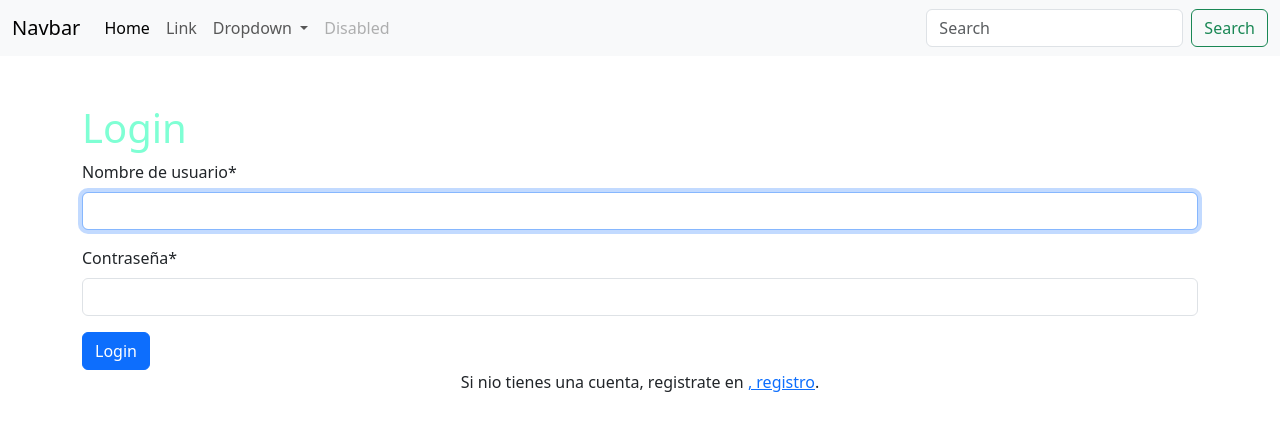
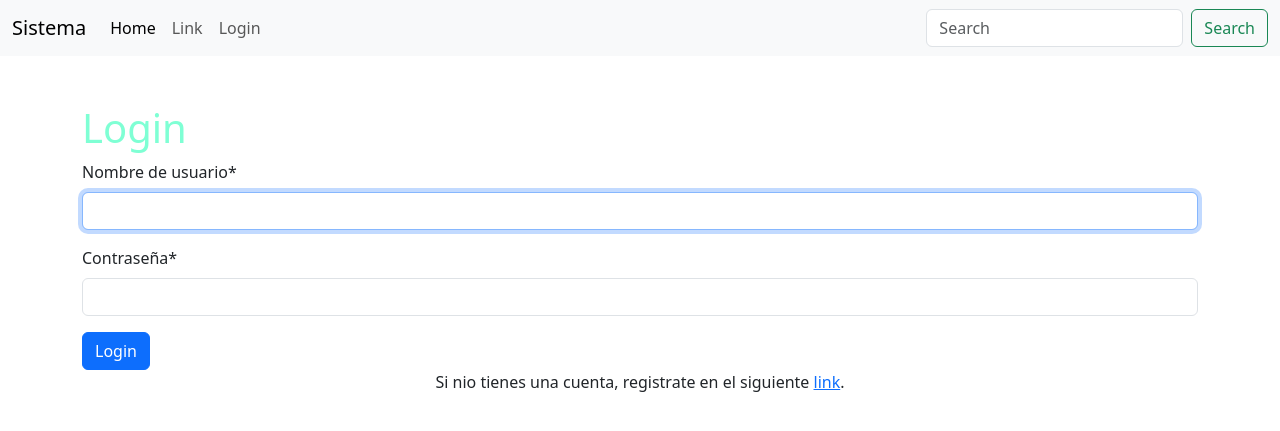
Before and after one commit to josehermosillaa/principiosDjango, a Django app: page /login/ in a window 1280 px wide. Shown: the top 431 px of the page. Run offline with Django 4.2, Linux system fonts and the light colour scheme; some libraries are stand-ins or nearby versions.

Commit message:
se hacen cambios en el navbar, agrego boton login, y una bienvenida

```diff
--- a/templates/base.html
+++ b/templates/base.html
@@ -14,7 +14,7 @@
     {% block navbar %}
     <nav class="navbar navbar-expand-lg bg-light">
       <div class="container-fluid">
-        <a class="navbar-brand" href="#">Navbar</a>
+        <a class="navbar-brand" href="#">Sistema</a>
         <button
           class="navbar-toggler"
           type="button"
@@ -28,33 +28,31 @@
         </button>
         <div class="collapse navbar-collapse" id="navbarSupportedContent">
           <ul class="navbar-nav me-auto mb-2 mb-lg-0">
+            {% if user.is_authenticated %}
             <li class="nav-item">
-              <a class="nav-link active" aria-current="page" href="#">Home</a>
+              <a class="nav-link active" aria-current="page" href="#">Bienvenido {{user.username}}</a>
             </li>
             <li class="nav-item">
               <a class="nav-link" href="#">Link</a>
             </li>
-            <li class="nav-item dropdown">
-              <a
-                class="nav-link dropdown-toggle"
-                href="#"
-                role="button"
-                data-bs-toggle="dropdown"
-                aria-expanded="false"
-              >
-                Dropdown
-              </a>
-              <ul class="dropdown-menu">
-                <li><a class="dropdown-item" href="#">Action</a></li>
-                <li><a class="dropdown-item" href="#">Another action</a></li>
-                <li><hr class="dropdown-divider" /></li>
-                <li><a class="dropdown-item" href="#">Something else here</a></li>
-              </ul>
-            </li>
             <li class="nav-item">
-              <a class="nav-link disabled">Disabled</a>
+              <a class="nav-link" href="/logout">Salir</a>
             </li>
           </ul>
+          {% else %}
+          <li class="nav-item">
+            <a class="nav-link active" aria-current="page" href="#">Home</a>
+          </li>
+          <li class="nav-item">
+            <a class="nav-link" href="#">Link</a>
+          </li>
+          <li class="nav-item">
+            <a class="nav-link" href="/login">Login</a>
+          </li>
+          </ul>
+          {% endif %}
+
+
           <form class="d-flex" role="search">
             <input
               class="form-control me-2"
--- a/templates/login.html
+++ b/templates/login.html
@@ -7,7 +7,7 @@
 {{ login_form|crispy }}
 <button class="btn btn-primary" type="submit">Login</button>
 </form>
-<p class="text-center">Si nio tienes una cuenta, registrate en <a
-href="/register">, registro</a>.</p>
+<p class="text-center">Si nio tienes una cuenta, registrate en el siguiente <a
+href="/register"> link</a>.</p>
 </div>
 {% endblock %}
```
